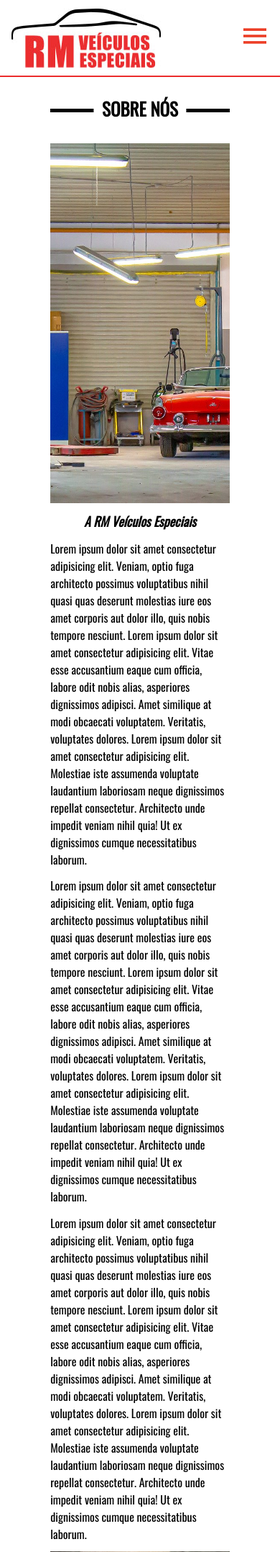
After one commit to Carolbrandes/RM_veiculos_especiais, a PHP site: page /sobre-nos.php in a window 390 px wide. The commit adds this page. Shown: the top 2156 px of the page at 72% size. Run offline with PHP 8.4, Linux system fonts and the light colour scheme.

Commit message:
fiz a pagina sobre nos

```diff
--- a/componentes/menu/menu.php
+++ b/componentes/menu/menu.php
@@ -1,6 +1,4 @@
 <a href="index.php">Home</a>
 <a href="venda.php">Venda</a>
-<a href="">Galeria</a>
-<a href="">Eventos</a>
-<a href="">Sobre Nós</a>
+<a href="sobre-nos.php">Sobre Nós</a>
 <a href="">Contato</a>
--- a/css/style.css
+++ b/css/style.css
@@ -590,13 +590,47 @@ header {
       .veiculo-descricao {
         width: 100%; } }
 
-@media screen and (max-width: 1024px) {
-  .footer {
-    width: 100%;
-    position: absolute;
-    bottom: 0; } }
-@media screen and (max-width: 414px) {
-  .footer {
-    position: initial; } }
+.sobre-nos contexto {
+  width: 70%; }
+.sobre-nos__banner {
+  width: 100%;
+  height: 500px;
+  background-image: url("../imagens/garagem.jpg");
+  background-size: cover;
+  background-position: bottom;
+  margin-top: 10%; }
+  @media screen and (max-width: 1024px) {
+    .sobre-nos__banner {
+      margin-top: 20%; } }
+  @media screen and (max-width: 424px) {
+    .sobre-nos__banner {
+      margin-top: 30%; } }
+.sobre-nos h2 {
+  text-align: center;
+  margin-top: 5%; }
+.sobre-nos p {
+  margin: 5% 0; }
+.sobre-nos__fundador {
+  display: flex;
+  justify-content: space-between;
+  margin-bottom: 20%; }
+  @media screen and (max-width: 424px) {
+    .sobre-nos__fundador {
+      flex-direction: column;
+      align-items: center; } }
+.sobre-nos__texto-fundador {
+  width: 50%; }
+  @media screen and (max-width: 424px) {
+    .sobre-nos__texto-fundador {
+      width: 100%; } }
+.sobre-nos__foto-fundador {
+  width: 45%;
+  height: 450px;
+  background-image: url("../imagens/fundador.jpg");
+  background-size: cover;
+  background-position: top; }
+  @media screen and (max-width: 424px) {
+    .sobre-nos__foto-fundador {
+      width: 100%; } }
 
 /*# sourceMappingURL=style.css.map */
--- a/css/style.scss
+++ b/css/style.scss
@@ -12,3 +12,4 @@
 @import "../componentes/footer/footer.scss";
 @import "../secoes/vendas/vendas.scss";
 @import "../secoes/veiculo-selecionado/veiculo-selecionado.scss";
+@import "../secoes/sobre-nos/sobre-nos.scss";
--- /dev/null
+++ b/sobre-nos.php
@@ -0,0 +1,60 @@
+<!DOCTYPE html>
+<html lang="en">
+
+<head>
+        <meta charset="UTF-8">
+        <meta name="viewport" content="width=device-width, initial-scale=1.0">
+        <script src="https://code.jquery.com/jquery-3.4.1.min.js" integrity="sha256-CSXorXvZcTkaix6Yvo6HppcZGetbYMGWSFlBw8HfCJo=" crossorigin="anonymous"></script>
+        <title>RM Veículos Especiais</title>
+        <meta name="description" content="Site para consultoria, compra e venda de automóveis">
+        <meta name="keywords" content="carros, automóveis, veículos">
+        <link rel="stylesheet" href="css/style.css">
+</head>
+
+<body>
+
+        <?php include_once "componentes/header/header.php"; ?>
+
+        <section class="sobre-nos">
+                <contexto>
+                        <div class="titulo-linha">
+                                <div class="titulo-linha__linha"></div>
+                                <h1 class="titulo-linha__titulo">Sobre Nós</h1>
+                        </div>
+
+                        <section class="sobre-nos__banner"></section>
+
+                        <h2 class="titulo-simples-preto">A RM Veículos Especiais</h2>
+
+                        <p>Lorem ipsum dolor sit amet consectetur adipisicing elit. Veniam, optio fuga architecto possimus voluptatibus nihil quasi quas deserunt molestias iure eos amet corporis aut dolor illo, quis nobis tempore nesciunt. Lorem ipsum dolor sit amet consectetur adipisicing elit. Vitae esse accusantium eaque cum officia, labore odit nobis alias, asperiores dignissimos adipisci. Amet similique at modi obcaecati voluptatem. Veritatis, voluptates dolores. Lorem ipsum dolor sit amet consectetur adipisicing elit. Molestiae iste assumenda voluptate laudantium laboriosam neque dignissimos repellat consectetur. Architecto unde impedit veniam nihil quia! Ut ex dignissimos cumque necessitatibus laborum.</p>
+
+
+                        <p>Lorem ipsum dolor sit amet consectetur adipisicing elit. Veniam, optio fuga architecto possimus voluptatibus nihil quasi quas deserunt molestias iure eos amet corporis aut dolor illo, quis nobis tempore nesciunt. Lorem ipsum dolor sit amet consectetur adipisicing elit. Vitae esse accusantium eaque cum officia, labore odit nobis alias, asperiores dignissimos adipisci. Amet similique at modi obcaecati voluptatem. Veritatis, voluptates dolores. Lorem ipsum dolor sit amet consectetur adipisicing elit. Molestiae iste assumenda voluptate laudantium laboriosam neque dignissimos repellat consectetur. Architecto unde impedit veniam nihil quia! Ut ex dignissimos cumque necessitatibus laborum.</p>
+
+                        <p>Lorem ipsum dolor sit amet consectetur adipisicing elit. Veniam, optio fuga architecto possimus voluptatibus nihil quasi quas deserunt molestias iure eos amet corporis aut dolor illo, quis nobis tempore nesciunt. Lorem ipsum dolor sit amet consectetur adipisicing elit. Vitae esse accusantium eaque cum officia, labore odit nobis alias, asperiores dignissimos adipisci. Amet similique at modi obcaecati voluptatem. Veritatis, voluptates dolores. Lorem ipsum dolor sit amet consectetur adipisicing elit. Molestiae iste assumenda voluptate laudantium laboriosam neque dignissimos repellat consectetur. Architecto unde impedit veniam nihil quia! Ut ex dignissimos cumque necessitatibus laborum.</p>
+
+
+                        <section class="sobre-nos__fundador">
+                                <div class="sobre-nos__foto-fundador"></div>
+
+                                <div class="sobre-nos__texto-fundador">
+                                        <p>Lorem ipsum dolor sit amet consectetur adipisicing elit. Praesentium nulla laudantium quia eos cumque! Recusandae eos eveniet fugiat numquam. Nostrum debitis accusantium hic numquam provident temporibus? Placeat quod dignissimos sint.</p>
+
+                                        <p>Lorem ipsum dolor sit amet consectetur adipisicing elit. Praesentium nulla laudantium quia eos cumque! Recusandae eos eveniet fugiat numquam. Nostrum debitis accusantium hic numquam provident temporibus? Placeat quod dignissimos sint.</p>
+
+                                        <p>Lorem ipsum dolor sit amet consectetur adipisicing elit. Praesentium nulla laudantium quia eos cumque! Recusandae eos eveniet fugiat numquam. Nostrum debitis accusantium hic numquam provident temporibus? Placeat quod dignissimos sint.</p>
+                                </div>
+                        </section>
+
+                </contexto>
+
+        </section>
+
+
+        <?php include_once "componentes/footer/footer.php"; ?>
+
+        <script src="js/menu.js"></script>
+
+</body>
+
+</html>
```
Also changed, not shown: secoes/sobre-nos/sobre-nos.scss (added, +67 -0 lines), secoes/veiculo-selecionado/veiculo-selecionado.scss (+0 -13 lines), componentes/geral/geral.scss (line endings or trailing spaces), imagens/fundador.jpg (added), imagens/garagem.jpg (added), 1 other file.
